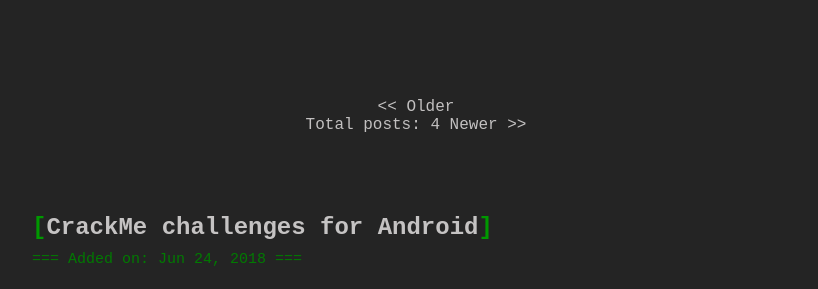
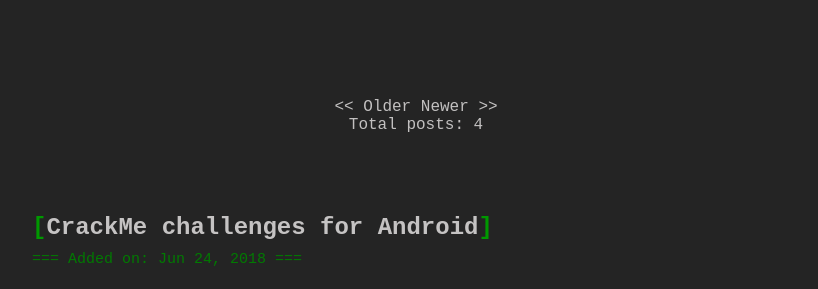
Before and after one commit to num1r0/num1r0.github.io, a Jekyll site: the page built from index.html, in a window 1280 px wide. Shown: the part 221-510 px from the top of the page, without its empty margins (224-1042 px from the left). Built offline with Jekyll 4.4.1, drawn with Linux system fonts in a browser that asks for light colours; the list of posts is cut into pages by our own code.

Commit message:
pagination style changed. Total pages below

```diff
--- a/_layouts/home.html
+++ b/_layouts/home.html
@@ -9,9 +9,6 @@
     {% else %}
         <span class="next ">&lt;&lt; Older</span>
     {% endif %}
-    <span class="page_number ">
-        <br>Total posts: {{site.posts | size}}
-    </span>
     {% if paginator.previous_page %}
         <a href="{{ paginator.previous_page_path }}" class="previous">
             Newer &gt;&gt;
@@ -19,6 +16,10 @@
     {% else %}
         <span class="previous">Newer &gt;&gt;</span>
     {% endif %}
+    <br>
+    <span class="page_number ">
+        Total posts: {{site.posts | size}}
+    </span>
 </div>
 
 {% for post in paginator.posts %}
```
